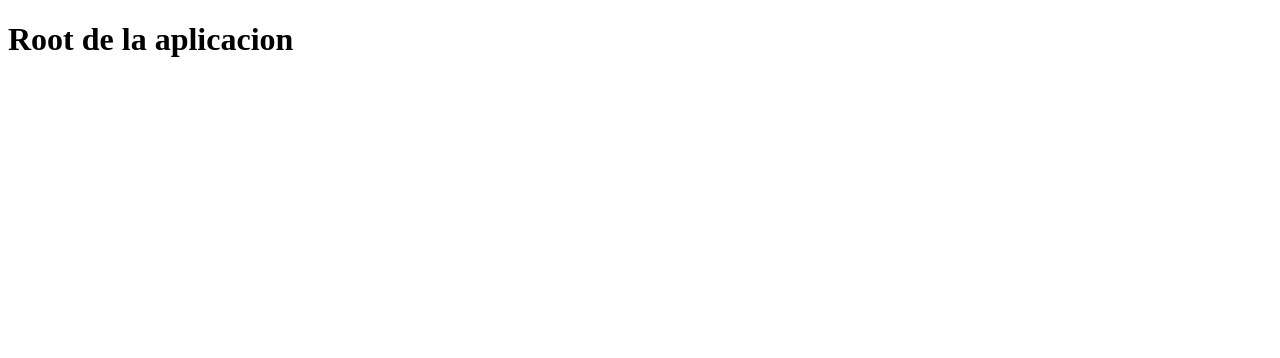
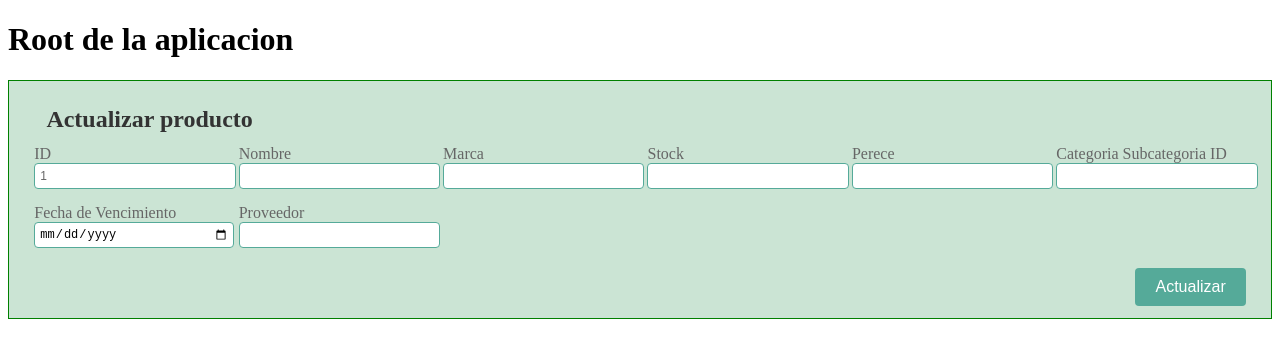
Before and after one commit to maribeldemarco/Proyecto-Frontend, an Angular app: page / in a window 1280 px wide. Shown: the top 358 px of the page. Built offline with nearby package versions, Linux system fonts and the light colour scheme.

Commit message:
primer commit componente actualizar

```diff
--- /dev/null
+++ b/src/app/components/actualizar/actualizar.component.css
@@ -0,0 +1,66 @@
+.container {
+    padding: 1% 2%;
+    background-color: #cbe4d4;
+    border: 1px solid green;
+    margin: auto;
+}
+
+h2 {
+    color: #333;
+    margin: 1%;
+}
+
+label {
+    color: #666;
+}
+
+input {
+    width: 100%;
+    padding: 5px;
+    border: 1px solid #5a9;
+    border-radius: 4px;
+    font-size: 12px;
+
+}
+
+input[type="date"] {
+    appearance: none; /* Elimina el estilo predeterminado del navegador */
+    -webkit-appearance: none; /* Elimina estilo en navegadores basados en WebKit */
+    padding: 4px;
+}
+
+.form-grid {
+    display: grid;
+    grid-template-columns: repeat(auto-fit, minmax(180px, 1fr));
+    gap:15px;
+}
+
+.form-group {
+    display: flex;
+    flex-direction: column;
+}
+
+.button-container {
+    display: flex;
+    justify-content: flex-end;
+    margin-top: 20px;
+}
+
+.btn {
+    background-color: #5a9;
+    color: white;
+    border: none;
+    padding: 10px 20px;
+    cursor: pointer;
+    border-radius: 4px;
+    font-size: 16px;
+}
+
+.btn:hover {
+    background-color: #47a07b;
+}
+
+input[readonly] {
+    color:#666;
+    cursor: not-allowed;
+}
--- /dev/null
+++ b/src/app/components/actualizar/actualizar.component.html
@@ -0,0 +1,43 @@
+<div class="container">
+    <h2>Actualizar producto</h2>
+
+    <form [formGroup]="miFormulario" (ngSubmit)="actualizar()">
+        <div class="form-grid">
+            <div class="form-group">
+                <label for="id" class="form-label">ID</label>
+                <input type="number" class="form-control" id="id" formControlName="id" readonly>
+            </div>
+            <div class="form-group">
+                <label for="nombre" class="form-label">Nombre</label>
+                <input type="text" class="form-control" id="nombre" formControlName="Nombre">
+            </div>
+            <div class="form-group">
+                <label for="marca" class="form-label">Marca</label>
+                <input type="text" class="form-control" id="marca" formControlName="Marca">
+            </div>
+            <div class="form-group">
+                <label for="stock" class="form-label">Stock</label>
+                <input type="number" class="form-control" id="stock" formControlName="Stock">
+            </div>
+            <div class="form-group">
+                <label for="perece" class="form-label">Perece</label>
+                <input type="number" class="form-control" id="perece" formControlName="Perece">
+            </div>
+            <div class="form-group">
+                <label for="categoriaSubcategoriaID" class="form-label">Categoria Subcategoria ID</label>
+                <input type="number" class="form-control" id="categoriaSubcategoriaID" formControlName="CategoriaSubcategoriaID">
+            </div>
+            <div class="form-group">
+                <label for="fecha_Vencimiento" class="form-label">Fecha de Vencimiento</label>
+                <input type="date" class="form-control" id="fecha_Vencimiento" formControlName="Fecha_Vencimiento">
+            </div>
+            <div class="form-group">
+                <label for="proveedor" class="form-label">Proveedor</label>
+                <input type="number" class="form-control" id="proveedor" formControlName="ProveedorID">
+            </div>
+        </div>
+        <div class="button-container">
+            <button type="submit" class="btn btn-secondary">Actualizar</button>
+        </div>
+    </form>
+</div>
--- /dev/null
+++ b/src/app/components/actualizar/actualizar.component.ts
@@ -0,0 +1,50 @@
+import { Component } from '@angular/core';
+import { FormBuilder, FormGroup, ReactiveFormsModule, Validators } from '@angular/forms';
+import { ApiService } from '../../services/api.service';
+
+@Component({
+  selector: 'app-actualizar',
+  standalone: true,
+  imports: [ReactiveFormsModule],
+  templateUrl: './actualizar.component.html',
+  styleUrl: './actualizar.component.css'
+})
+export class ActualizarComponent {
+
+  miFormulario: FormGroup;
+
+  constructor(private _fb: FormBuilder, private _apiService: ApiService) {
+    this.miFormulario = this._fb.group({
+    id: 1,
+    Nombre: ['', Validators.required],
+    Marca: ['', Validators.required],
+    Stock: ['', [Validators.required, Validators.min(0)]],
+    Perece: ['', [Validators.required, Validators.min(0), Validators.max(1)]],
+    Fecha_Vencimiento: ['', Validators.required],
+    ProveedorID: ['', [Validators.required, Validators.min(1)]],
+    CategoriaSubcategoriaID: ['', [Validators.required, Validators.min(1)]],
+  });
+  }
+
+
+  actualizar() {
+      if (this.miFormulario.valid) {
+
+        if (this.miFormulario.value.perece !== 1) {
+          this.miFormulario.value.fecha_Vencimiento = null;
+        }
+        const idProd = this.miFormulario.value.id;
+        const { id, ...productoParaBackend } = this.miFormulario.value;
+        console.log('Datos enviados al backend:', idProd,productoParaBackend);
+
+
+        this._apiService.putProducto(idProd, productoParaBackend).subscribe({
+          next: (response) => console.log('Producto actualizado:', response),
+          error: (err) => console.error('Error al actualizar:', err),
+        });
+
+      } else {
+       alert('Formulario inválido. Por favor, complete todos los campos.');
+      }
+    }
+}
--- a/src/app/components/root/app.component.html
+++ b/src/app/components/root/app.component.html
@@ -1,2 +1,3 @@
 <h1> Root de la aplicacion </h1>
+<app-actualizar></app-actualizar>
 <router-outlet />
--- a/src/app/components/root/app.component.ts
+++ b/src/app/components/root/app.component.ts
@@ -1,10 +1,11 @@
 import { Component } from '@angular/core';
 import { RouterOutlet } from '@angular/router';
+import { ActualizarComponent } from '../actualizar/actualizar.component';
 
 @Component({
   selector: 'app-root',
   standalone: true,
-  imports: [RouterOutlet],
+  imports: [RouterOutlet, ActualizarComponent],
   templateUrl: './app.component.html',
   styleUrl: './app.component.css'
 })
--- /dev/null
+++ b/src/app/services/api.service.ts
@@ -0,0 +1,20 @@
+import { HttpClient } from '@angular/common/http';
+import { Injectable } from '@angular/core';
+import { Observable } from 'rxjs';
+import { Producto } from '../models/actualizar.model';
+
+
+@Injectable({
+    providedIn: 'root'
+  })
+  export class ApiService {
+    private url = 'http://localhost:3000/api/productos'
+
+    constructor(private _http:HttpClient) { }
+
+
+    public putProducto(id: number, producto: Partial<Producto>): Observable<Producto> {
+      return this._http.put<Producto>(`${this.url}/${id}`, producto);
+    }
+
+  }
```
Also changed, not shown: src/app/models/actualizar.model.ts (added, +9 -0 lines), 1 other file (tests, documents, lock files or other folders).
